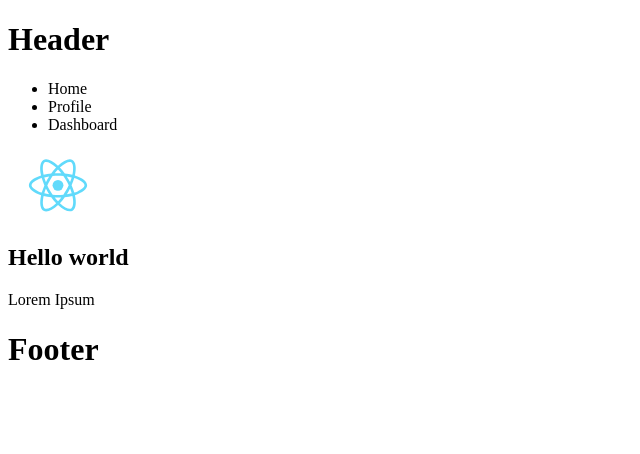
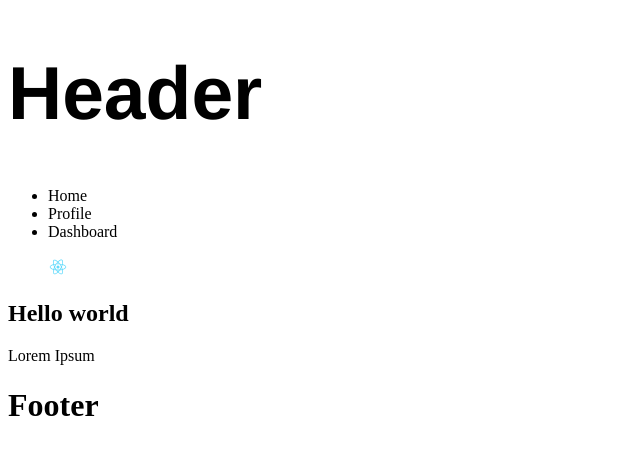
Before and after one commit to jakubfedyk/react_cw, a React (Create React App) app in the folder react-component/: page / in a window 1280 px wide. Shown: the top 454 px of the page, without its empty margins (0-640 px from the left). Built offline with nearby package versions, Linux system fonts and the light colour scheme.

Commit message:
change style with js

```diff
--- a/react-component/src/components/Header.js
+++ b/react-component/src/components/Header.js
@@ -1,15 +1,23 @@
 import React from 'react';
 import Menu from './Menu';
 import logo from '../logo.svg';
-import './logo.css';
+// import './logo.css';
 
+const logoStyle = {
+    width: '100px',
+    height: '20px'
+};
+const header = {
+    fontSize: '75px',
+    fontFamily: 'Helvetica'
+};
 
 const Header = () => {
     return (
         <div>
-            <h1 className='header'>Header</h1>
+            <h1 style={header}>Header</h1>
             <Menu/>
-            <img className='logo' src={logo}/>
+            <img style={logoStyle} src={logo}/>
         </div>)
 };
 export default Header;
```
